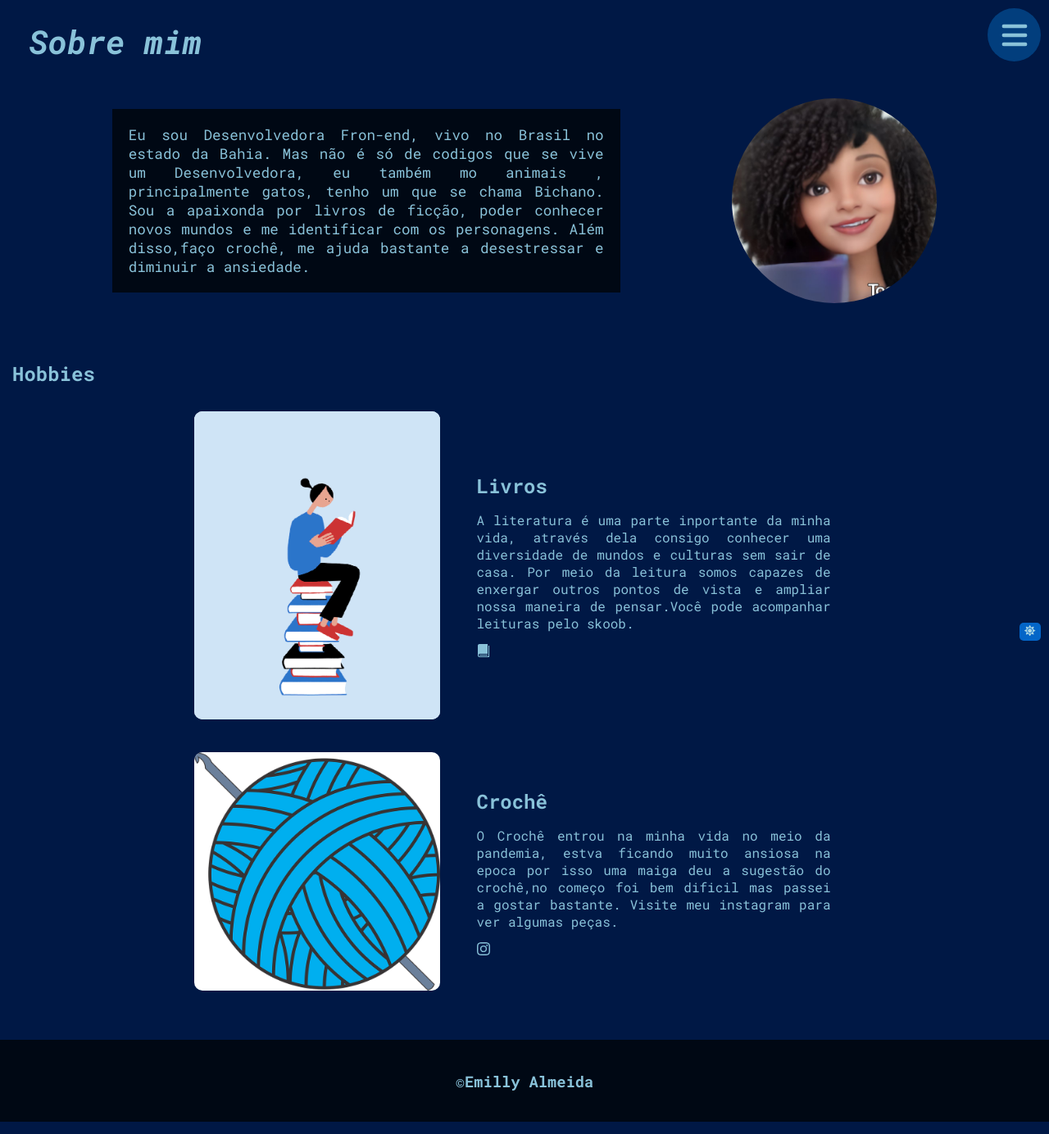
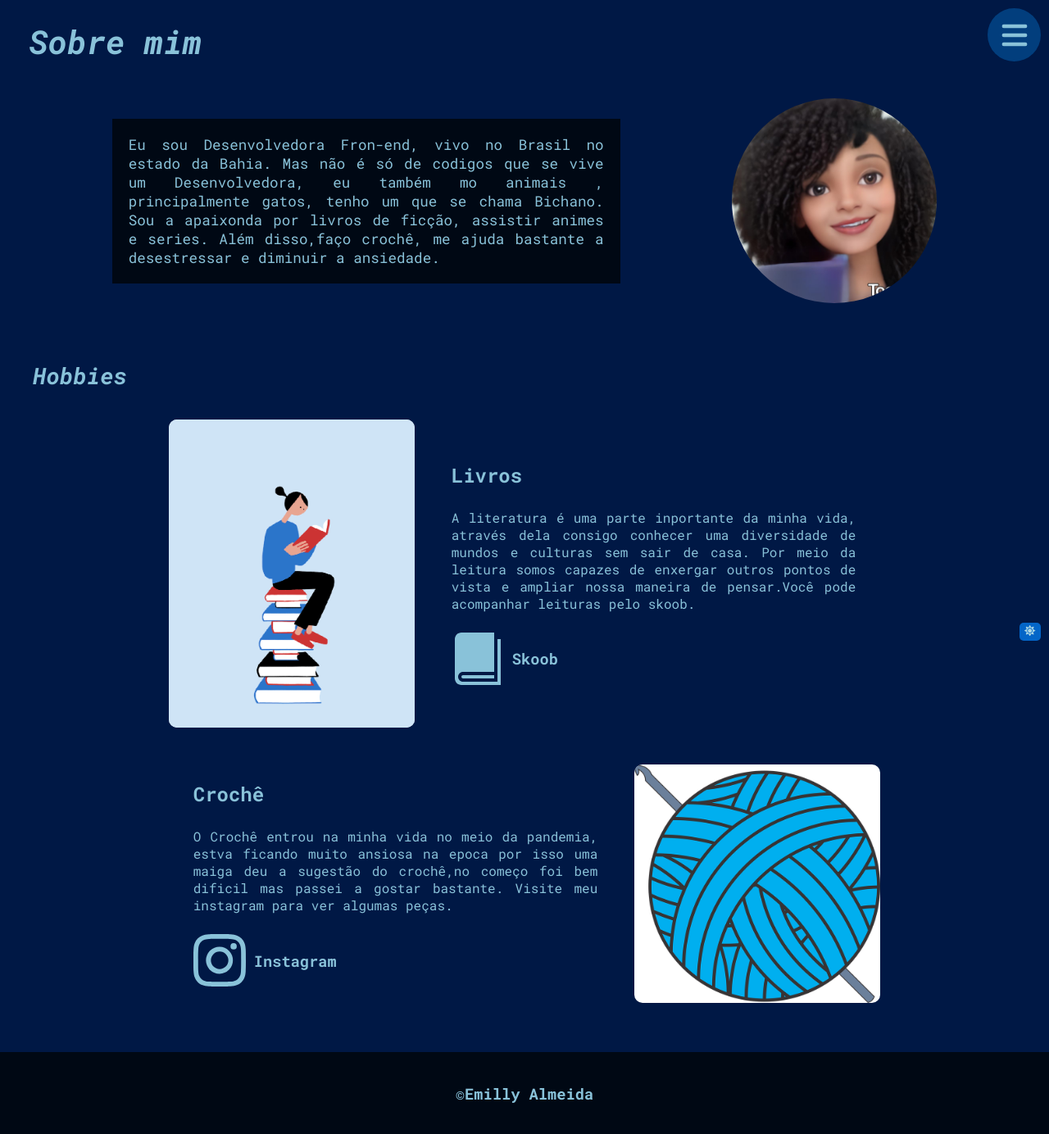
Before and after one commit to Emillyalmeida/portfolio, a React (Create React App) app: page /sobre-mim in a window 1280 px wide. Shown: the whole page at 82% size. Built offline with nearby package versions, Linux system fonts and the light colour scheme.

Commit message:
feat(about): ajust style

```diff
--- a/src/pages/about/index.jsx
+++ b/src/pages/about/index.jsx
@@ -11,6 +11,7 @@ import { BsInstagram } from "react-icons/bs";
 
 import { Hobbies, InfoHobbies } from "./style";
 import { Saudation } from "../contact/style";
+import LinkSites from "../../components/link";
 
 const AboutMe = () => {
   return (
@@ -24,9 +25,9 @@ const AboutMe = () => {
             Eu sou Desenvolvedora Fron-end, vivo no Brasil no estado da Bahia.
             Mas não é só de codigos que se vive um Desenvolvedora, eu também mo
             animais , principalmente gatos, tenho um que se chama Bichano. Sou a
-            apaixonda por livros de ficção, poder conhecer novos mundos e me
-            identificar com os personagens. Além disso,faço crochê, me ajuda
-            bastante a desestressar e diminuir a ansiedade.
+            apaixonda por livros de ficção, assistir animes e series. Além
+            disso,faço crochê, me ajuda bastante a desestressar e diminuir a
+            ansiedade.
           </p>
         </div>
         <img src={imgAnime} alt="meu desenho" />
@@ -44,11 +45,19 @@ const AboutMe = () => {
               de vista e ampliar nossa maneira de pensar.Você pode acompanhar
               leituras pelo skoob.
             </p>
-            <ImBook />
+            <LinkSites
+              isRow
+              link={
+                "https://api.whatsapp.com/send?phone=5575983233925&text=Ol%C3%A1%20Emilly"
+              }
+            >
+              <ImBook />
+              <h3>Skoob</h3>
+            </LinkSites>
           </div>
         </InfoHobbies>
 
-        <InfoHobbies>
+        <InfoHobbies isReverse>
           <img src={croche} alt="linha de croche" />
           <div>
             <h2>Crochê</h2>
@@ -58,7 +67,13 @@ const AboutMe = () => {
               crochê,no começo foi bem dificil mas passei a gostar bastante.
               Visite meu instagram para ver algumas peças.
             </p>
-            <BsInstagram />
+            <LinkSites
+              isRow
+              link="https://api.whatsapp.com/send?phone=5575983233925&text=Ol%C3%A1%20Emilly"
+            >
+              <BsInstagram />
+              <h3>Instagram</h3>
+            </LinkSites>
           </div>
         </InfoHobbies>
       </Hobbies>
--- a/src/pages/about/style.js
+++ b/src/pages/about/style.js
@@ -5,16 +5,25 @@ export const Hobbies = styled.section`
   display: flex;
   flex-direction: column;
   padding: 50px 15px;
-  gap: 20px;
+  gap: 25px;
+
+  > h2 {
+    padding-left: 25px;
+    font-size: 1.75rem;
+    font-style: italic;
+  }
 `;
 
 export const InfoHobbies = styled.section`
   display: flex;
-  flex-direction: row;
+  flex-direction: column;
   align-items: center;
   justify-content: center;
   gap: 15px;
   padding: 10px;
+  @media (min-width: 768px) {
+    flex-direction: ${(props) => (props.isReverse ? "row-reverse" : "row")};
+  }
 
   img {
     width: 300px;
@@ -24,11 +33,14 @@ export const InfoHobbies = styled.section`
   }
 
   > div {
-    width: 40%;
+    width: 90%;
     padding: 20px 30px;
     display: flex;
     flex-direction: column;
-    gap: 15px;
+    gap: 25px;
+    @media (min-width: 768px) {
+      width: 45%;
+    }
 
     p {
       text-align: justify;
```
